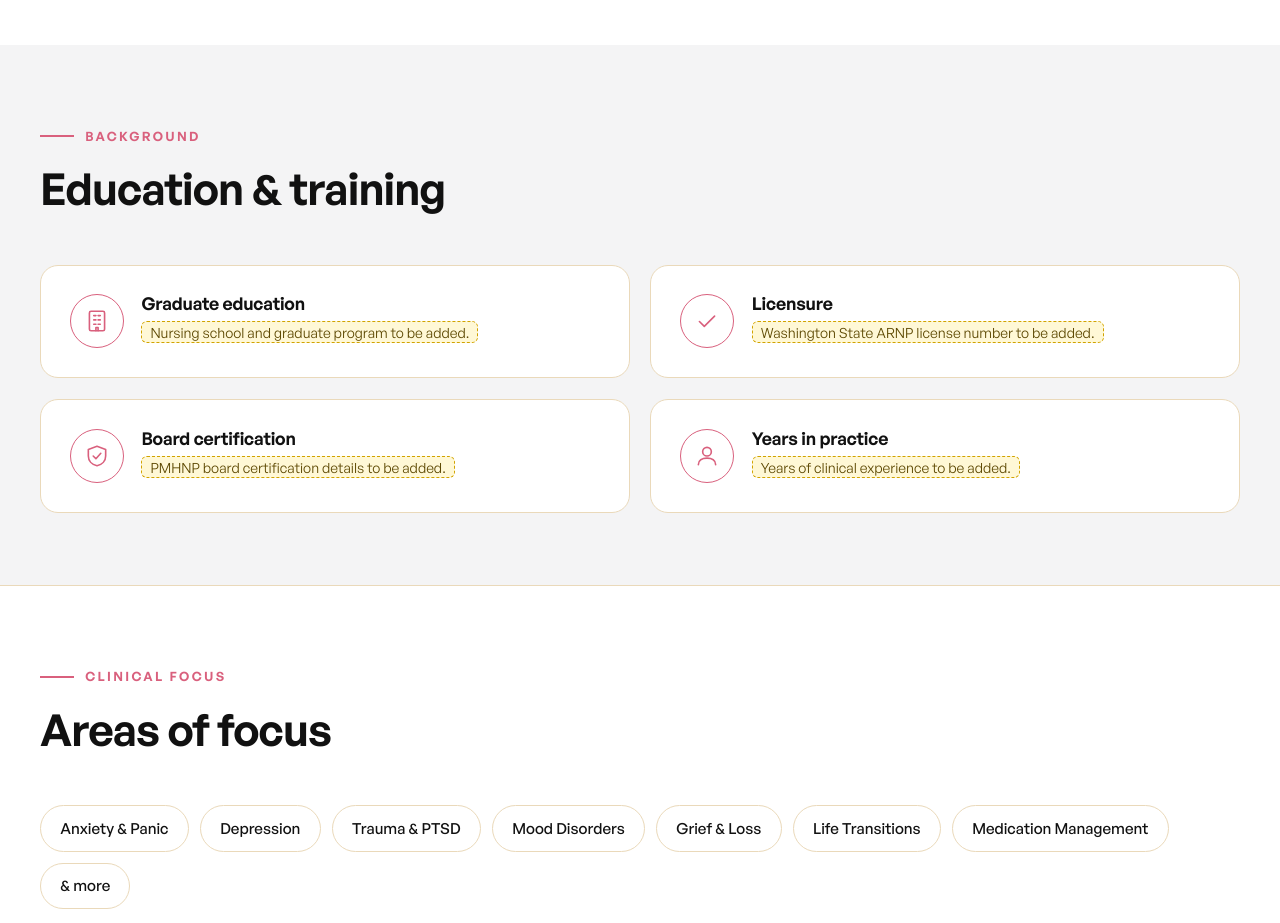
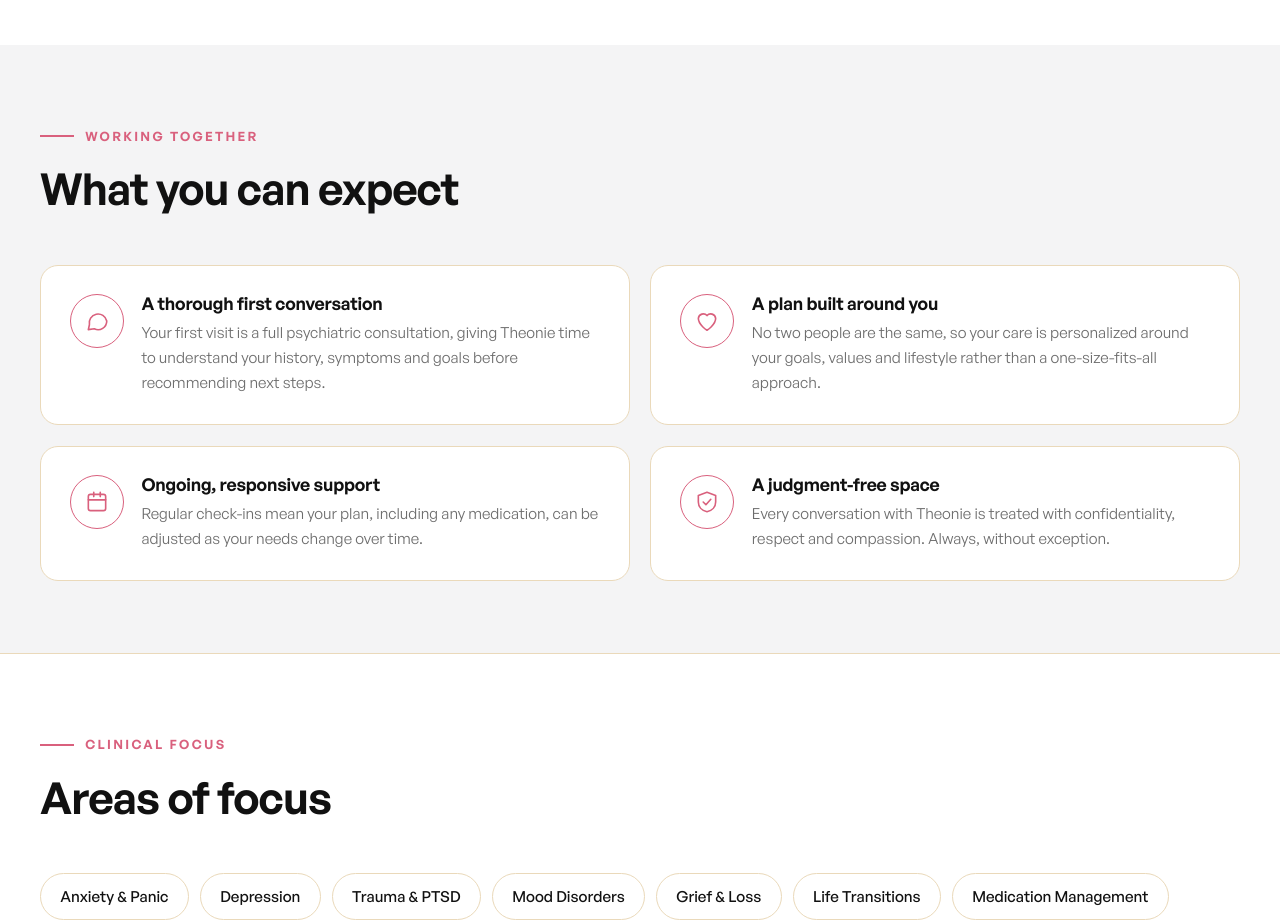
Before and after one commit to rmsnw/lostbutfoundpsychiatry, a plain HTML site: page provider.html in a window 1280 px wide. Shown: the part 1440-2363 px from the top of the page. Drawn offline with Linux system fonts and the light colour scheme.

Commit message:
Remove placeholder lines, replace fabricated-credential section
- Removed two "to be confirmed" placeholder sentences from About and
  Services.
- Removed the "PDF coming soon" tags from the Forms page cards.
- Provider page: replaced the "Education & Training" section (which
  only held placeholders for a license number, school, board
  certification and years of experience) with "What You Can Expect" -
  four cards on the consultation, personalized planning, ongoing
  support and confidentiality, built from values already stated
  truthfully elsewhere on the site rather than invented credentials.

Co-Authored-By: Claude Sonnet 5 <noreply@anthropic.com>

```diff
--- a/provider.html
+++ b/provider.html
@@ -141,25 +141,25 @@
 <section class="subsection subsection--sand">
   <div class="container">
     <div class="section-head">
-      <span class="eyebrow">Background</span>
-      <h2>Education &amp; training</h2>
+      <span class="eyebrow">Working Together</span>
+      <h2>What you can expect</h2>
     </div>
     <div class="value-grid">
       <div class="value-card">
-        <span class="ring"><svg class="icon"><use href="#i-building"/></svg></span>
-        <div><h3>Graduate education</h3><p><span class="todo">Nursing school and graduate program to be added.</span></p></div>
+        <span class="ring"><svg class="icon"><use href="#i-chat"/></svg></span>
+        <div><h3>A thorough first conversation</h3><p>Your first visit is a full psychiatric consultation, giving Theonie time to understand your history, symptoms and goals before recommending next steps.</p></div>
       </div>
       <div class="value-card">
-        <span class="ring"><svg class="icon"><use href="#i-check"/></svg></span>
-        <div><h3>Licensure</h3><p><span class="todo">Washington State ARNP license number to be added.</span></p></div>
+        <span class="ring"><svg class="icon"><use href="#i-heart"/></svg></span>
+        <div><h3>A plan built around you</h3><p>No two people are the same, so your care is personalized around your goals, values and lifestyle rather than a one-size-fits-all approach.</p></div>
+      </div>
+      <div class="value-card">
+        <span class="ring"><svg class="icon"><use href="#i-calendar"/></svg></span>
+        <div><h3>Ongoing, responsive support</h3><p>Regular check-ins mean your plan, including any medication, can be adjusted as your needs change over time.</p></div>
       </div>
       <div class="value-card">
         <span class="ring"><svg class="icon"><use href="#i-shield"/></svg></span>
-        <div><h3>Board certification</h3><p><span class="todo">PMHNP board certification details to be added.</span></p></div>
-      </div>
-      <div class="value-card">
-        <span class="ring"><svg class="icon"><use href="#i-user"/></svg></span>
-        <div><h3>Years in practice</h3><p><span class="todo">Years of clinical experience to be added.</span></p></div>
+        <div><h3>A judgment-free space</h3><p>Every conversation with Theonie is treated with confidentiality, respect and compassion. Always, without exception.</p></div>
       </div>
     </div>
   </div>
```
Also changed, not shown: about.html (+0 -1 lines), forms.html (+5 -5 lines), services.html (+0 -1 lines).
